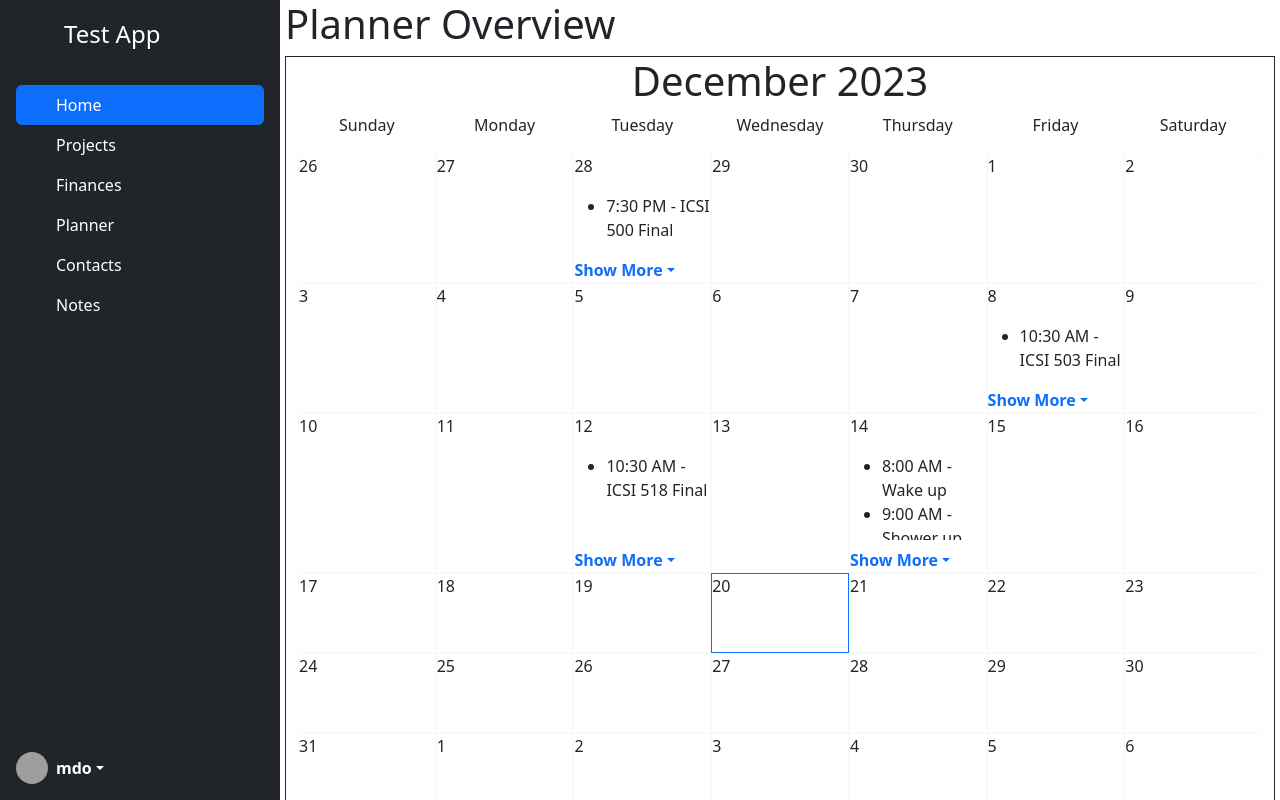
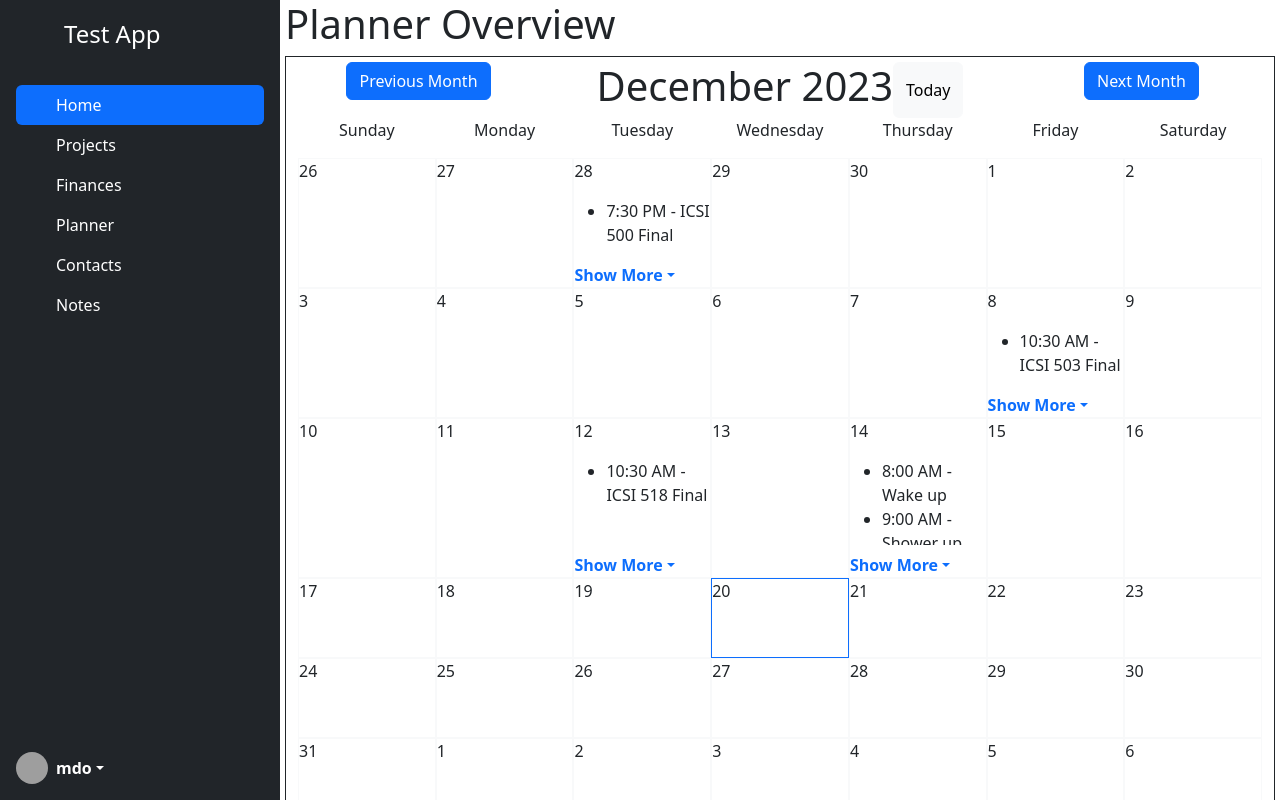
Before and after one commit to DawsonGeist/dailyio, a React (Create React App) app in the folder Client/: page /PlannerOverview in a window 1280 px wide. Built offline with nearby package versions, Linux system fonts and the light colour scheme; grey boxes are pictures that could not be loaded.

Commit message:
Styling Calendar. Added TODAY button

```diff
--- a/Client/package.json
+++ b/Client/package.json
@@ -6,6 +6,7 @@
     "@testing-library/jest-dom": "^5.17.0",
     "@testing-library/react": "^13.4.0",
     "@testing-library/user-event": "^13.5.0",
+    "axios": "^1.6.2",
     "bootstrap": "^5.3.2",
     "moment": "^2.29.4",
     "react": "^18.2.0",
--- a/Client/src/Components/Calendar.js
+++ b/Client/src/Components/Calendar.js
@@ -15,7 +15,7 @@ const sameDay = (dateA, dateB) => {
     return sameDay
 }
 
-const loadCalendar = (date, events, selectedDay, setSelectedDay) => {
+const loadCalendar = (date, events, selectedDay, setSelectedDay, setDate) => {
     const dayInTheMonth = date.getDate()
     var copiedEvents = [...events]
 
@@ -91,9 +91,30 @@ const loadCalendar = (date, events, selectedDay, setSelectedDay) => {
         tempEvents = []
     }
     return (
-        <div className='container border border-dark'>
+        <div className='container border border-dark' style={{paddingTop: "5px"}}>
             <div className='row text-center g-0'>
-                <h1>{calendarTitle}</h1>
+                <div className='col-3'>
+                    <button className='btn btn-primary'
+                    onClick={(event) => {
+                        setDate(moment(date).subtract(1, 'month').toDate())
+                    }}>Previous Month</button>
+                </div>
+
+                <div className='col-6 d-flex justify-content-center'>
+                    <h1>{calendarTitle}</h1>
+                    <button className='btn btn-light'
+                    onClick={(event) => {
+                        setDate(new Date())
+                        setSelectedDay(new Date())
+                    }}>Today</button>
+                </div>
+
+                <div className='col-3'>
+                    <button className='btn btn-primary'
+                    onClick={(event) => {
+                        setDate(moment(date).add(1, 'month').toDate())
+                    }}>Next Month</button>
+                </div>
             </div>
             <div className='row text-center g-0'>
                 <div className='col g-0'>
@@ -230,16 +251,7 @@ const Calendar = ({events}) => {
     // Column Headers go from Sunday to Saturday
     return (
         <div className='flex-container w-100 h-100'>
-            <>{loadCalendar(date, events, selectedDay, setSelectedDay)}</>
-
-            <button className='btn btn-danger'
-            onClick={(event) => {
-                setDate(moment(date).subtract(1, 'month').toDate())
-            }}>Previous Month</button>
-            <button className='btn btn-success'
-            onClick={(event) => {
-                setDate(moment(date).add(1, 'month').toDate())
-            }}>Next Month</button>
+            <>{loadCalendar(date, events, selectedDay, setSelectedDay, setDate)}</>
         </div>
     );
 }
```
Also changed, not shown: 2 other files (tests, documents, lock files or other folders).
